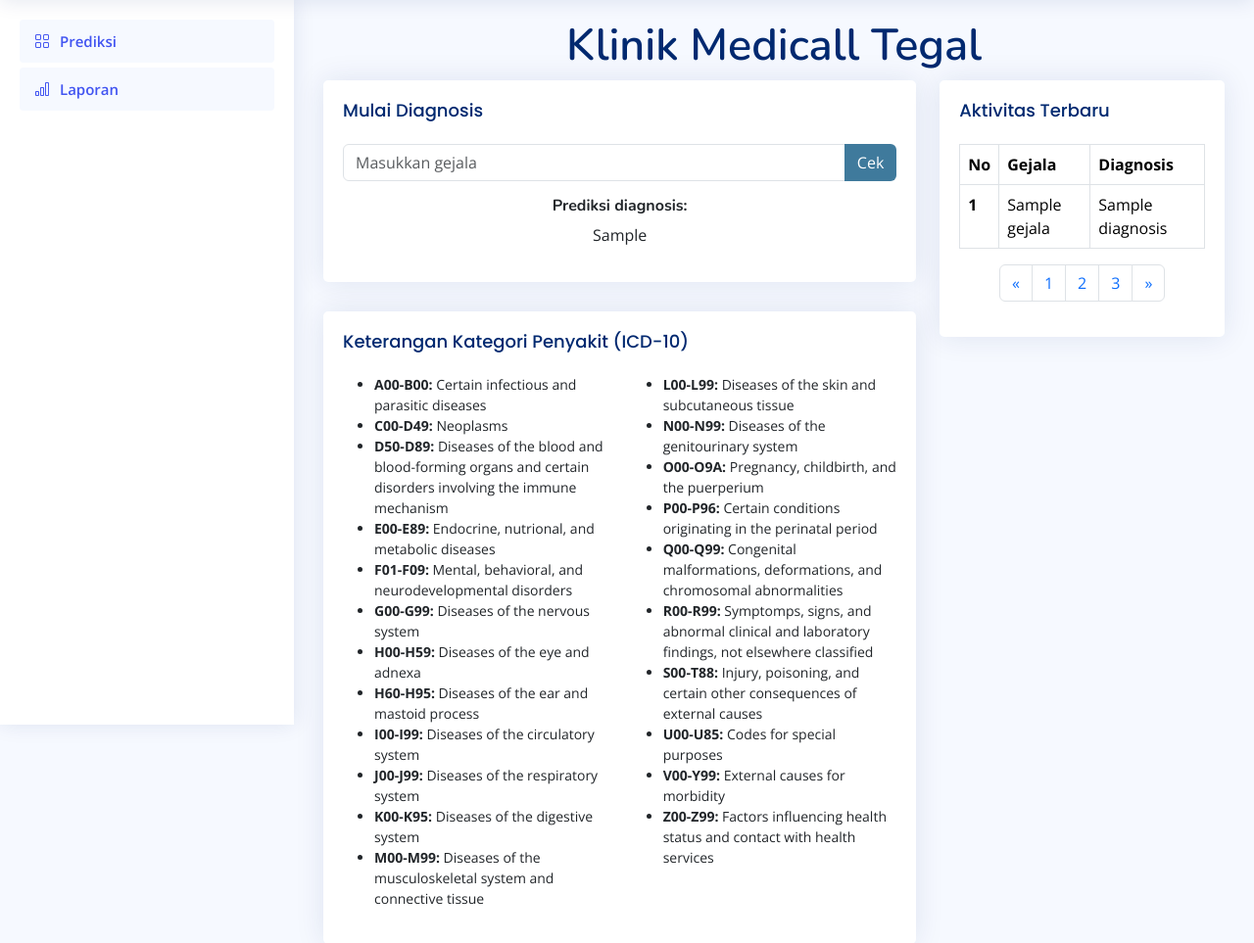
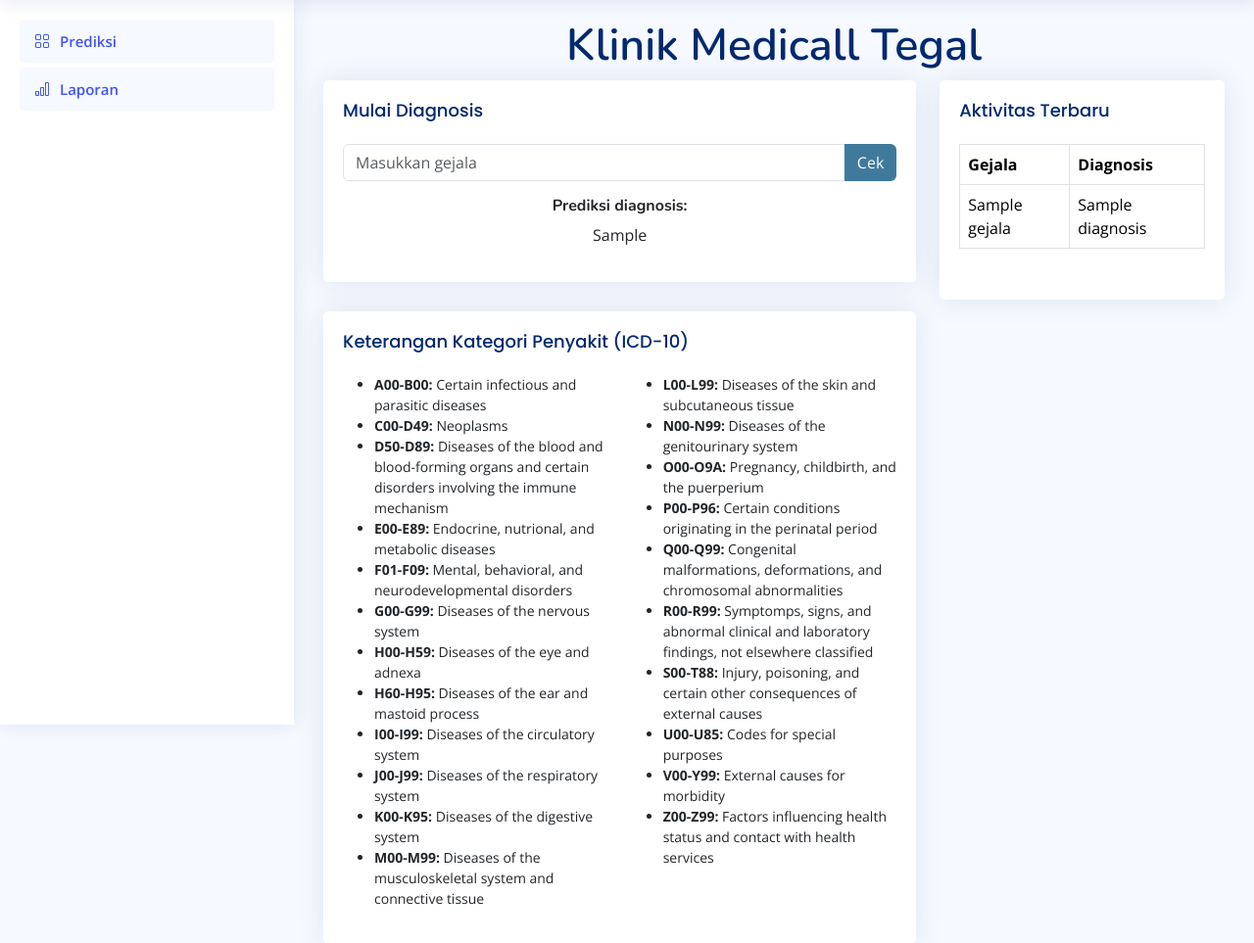
Before and after one commit to thisisnadya/disease-classification, a Flask app: template templates/result.html in a window 1280 px wide. Shown: the part 60-1023 px from the top of the page at 98% size. Run offline with Flask 3, Linux system fonts and the light colour scheme; the template is opened without the code that fills it: most values are stand-ins (such as "Sample title", 1, 10 or a date in 2020); parts of the project's set-up code (start-up, migrations or seed data) failed here and were passed over; some libraries are stand-ins or nearby versions.

Commit message:
fix pagination

```diff
--- a/app.py
+++ b/app.py
@@ -51,19 +51,27 @@ plot_address = generate_plot_address(address_percentage)
 count_age_group = age_group(df2)
 plot_age_group = generate_plot_age_group(count_age_group)
 
+
+def paginate(page_number, per_page = 5):
+    start_idx = (page_number - 1) * per_page
+    end_idx = start_idx + per_page
+
+    return history[start_idx:end_idx]
+
+
 @app.route('/', methods=['GET', 'POST'])
 def index():
+
+    page = request.args.get('page', default=1, type=int)
+
+    paginated_history = paginate(page)
+
     if request.method == 'POST':
         # get the input
         input_text = request.form['input_text']
 
         # preprocess the input
         preprocessed_text = clean_text(input_text)
-
-        # print(preprocessed_text)
-
-        # Concatenate the list of strings into a single string
-        # preprocessed_text = ' '.join(preprocessed_text)
 
         # transform the input into bag of words
         bow_input = cv.transform([preprocessed_text])
@@ -84,12 +92,13 @@ def index():
         prediction = label_map.get(target_class, 'Lainnya. Perlu Pemeriksaan Lebih Lanjut')
 
         history.append({'gejala': input_text, 'diagnosis': prediction})
+
+        paginated_history = paginate(page)
         print(history)
 
+        return render_template('result.html', plot_age_group=plot_age_group, target_class=prediction, history=paginated_history, page=page)
 
-        return render_template('result.html', plot_age_group=plot_age_group, target_class=prediction, history=history)
-
-    return render_template('index.html', plot_age_group=plot_age_group, history=history)
+    return render_template('index.html', plot_age_group=plot_age_group, history=paginated_history, page=page)
 
 
 @app.route('/data', methods=['GET'])
--- a/modules/data_visualization.py
+++ b/modules/data_visualization.py
@@ -18,7 +18,7 @@ def generate_plot_category(most_freq_category):
 
 def generate_plot_address(df_count_alamat):
     # create pie chart with hover tooltips
-    fig = px.pie(df_count_alamat, values='Count', names='Kecamatan', hover_data=['Count'], color_discrete_sequence=["#226089", "#427D9D", "#9BBEC8", "#B6C4B6", "#9EB8D9"], width=350, height=300)
+    fig = px.pie(df_count_alamat, values='Count', names='Kecamatan', hover_data=['Count'], color_discrete_sequence=["#226089", "#427D9D", "#9BBEC8", "#B6C4B6", "#9EB8D9"])
 
     plot_data_address = fig.to_json()
 
@@ -27,14 +27,14 @@ def generate_plot_address(df_count_alamat):
 
 def generate_plot_age_group(df_age_range_counts):
     fig = px.bar(df_age_range_counts, x='Kategori', y='Jumlah', color_discrete_sequence=['#34626C'])
-    fig.update_layout(width=350, height=300, autosize=True)
+    # fig.update_layout(width=350, height=300, autosize=True)
     plot_age_group = fig.to_json()
     return plot_age_group
 
 def generate_word_cloud(word_freq):
     plt.clf()
     word_freq_dict = dict(word_freq)
-    wordcloud_generate = WordCloud(width=300, height=200, background_color='rgba(255, 255, 255, 0)').generate_from_frequencies(word_freq_dict)
+    wordcloud_generate = WordCloud(background_color='rgba(255, 255, 255, 0)').generate_from_frequencies(word_freq_dict)
 
 
     plt.figure(figsize=(4, 2))
--- a/templates/result.html
+++ b/templates/result.html
@@ -163,38 +163,38 @@
                       <table class="table table-bordered">
                         <thead>
                           <tr>
-                            <th scope="col">No</th>
                             <th scope="col">Gejala</th>
                             <th scope="col">Diagnosis</th>
                           </tr>
                         </thead>
                         <tbody>
-                          {% set counter = 1 %}
                           {% for prediction in history %}
-                          <tr>
-                              <th scope="row">{{ counter }}</th>
-                              <td>{{ prediction.gejala }}</td>
-                              <td>{{ prediction.diagnosis }}</td>
-                          </tr>
-                          {% set counter = counter + 1 %}
+                            <tr>
+                                <td>{{ prediction.gejala }}</td>
+                                <td>{{ prediction.diagnosis }}</td>
+                            </tr>
                           {% endfor %}
                         </tbody>
                       </table>
+
+                      <!-- pagination start -->
                       <nav aria-label="Page navigation example">
                         <ul class="pagination justify-content-center">
+                          {% if page > 1 %}
                           <li class="page-item">
-                            <a class="page-link" href="#" aria-label="Previous">
+                            <a class="page-link" href="?page={{ page - 1 }}" aria-label="Previous">
                               <span aria-hidden="true">&laquo;</span>
                             </a>
                           </li>
-                          <li class="page-item"><a class="page-link" href="#">1</a></li>
-                          <li class="page-item"><a class="page-link" href="#">2</a></li>
-                          <li class="page-item"><a class="page-link" href="#">3</a></li>
+                          {% endif %}
+
+                          {% if page < (( history | length ) // 5 ) + 1 %}
                           <li class="page-item">
-                            <a class="page-link" href="#" aria-label="Next">
+                            <a class="page-link" href="?page={{ page + 1 }}" aria-label="Next">
                               <span aria-hidden="true">&raquo;</span>
                             </a>
                           </li>
+                          {% endif %}
                         </ul>
                       </nav>
                     </div>
```
Also changed, not shown: templates/data.html (+5 -3 lines), templates/index.html (+9 -9 lines).
